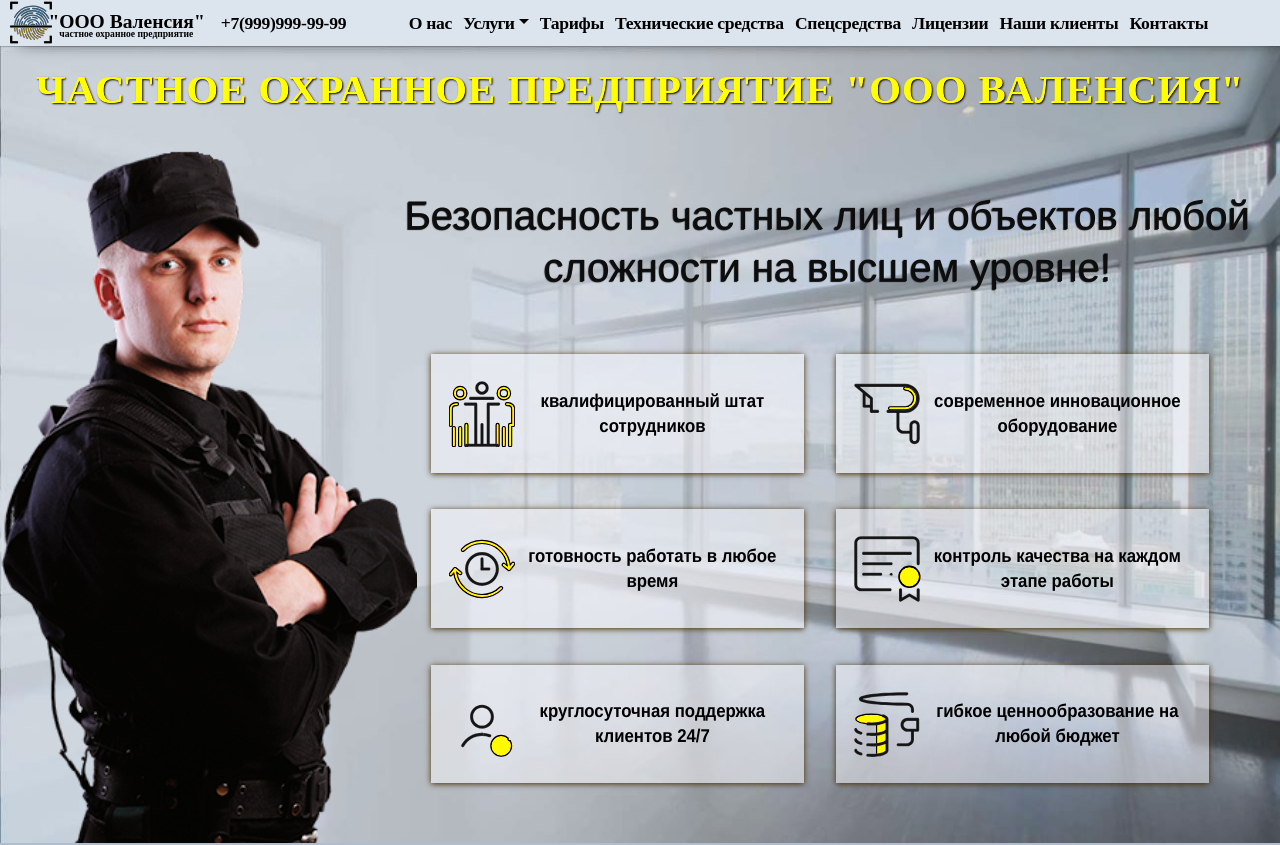
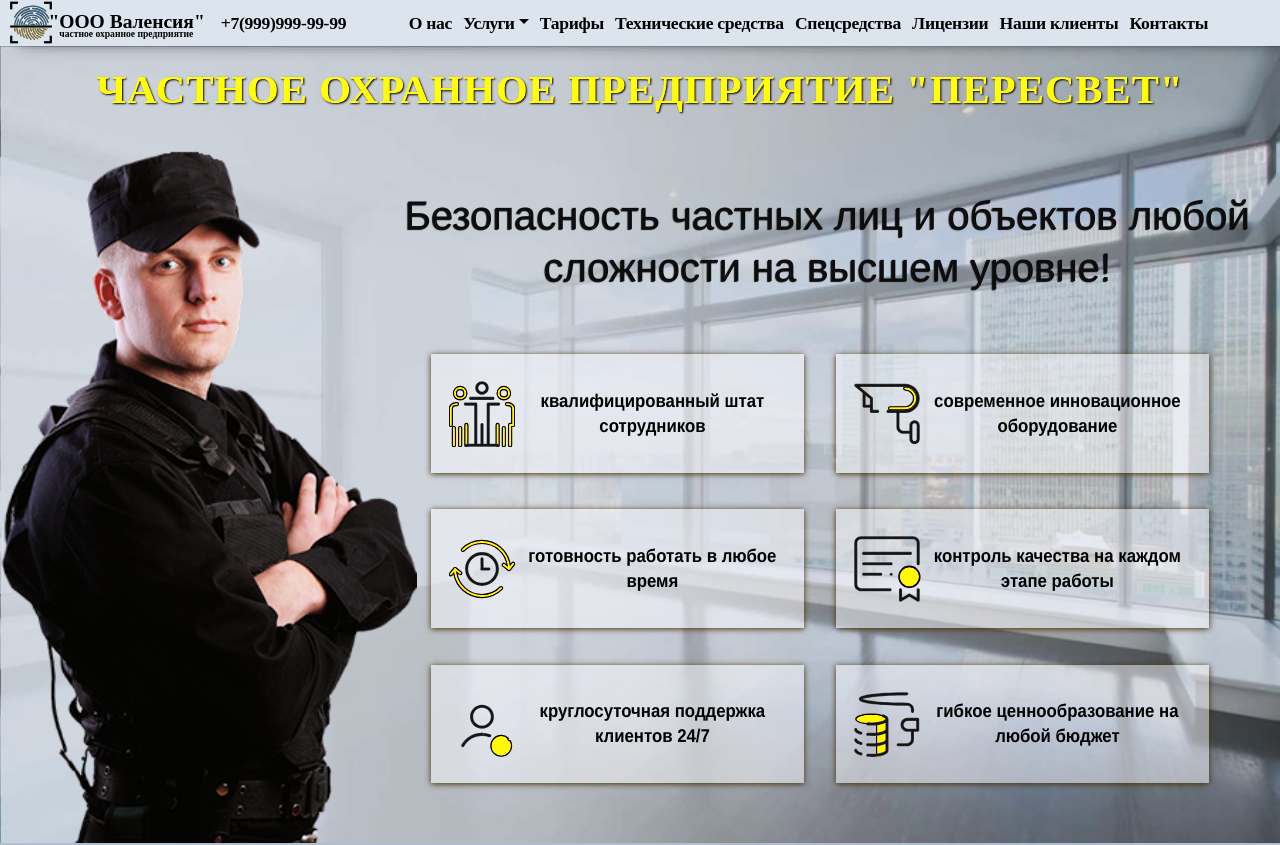
Before and after one commit to AnigalHub/Valencia, a Nuxt app: page / in a window 1280 px wide. Shown: the top 845 px of the page. Built offline with nearby package versions, Linux system fonts and the light colour scheme.

Commit message:
изменен название компании

```diff
--- a/components/LandingPage/home.vue
+++ b/components/LandingPage/home.vue
@@ -1,7 +1,7 @@
 <template>
     <div id="Home">
       <b-container>
-        <div class="title_guard">Частное охранное предприятие <nobr> "ООО Валенсия" </nobr></div>
+        <div class="title_guard">Частное охранное предприятие <nobr> "Пересвет" </nobr></div>
         <b-row class="big_version">
           <b-col cols="4">
             <img src="../../static/Landing_page/Home/guard.png" alt="охранник">
```
